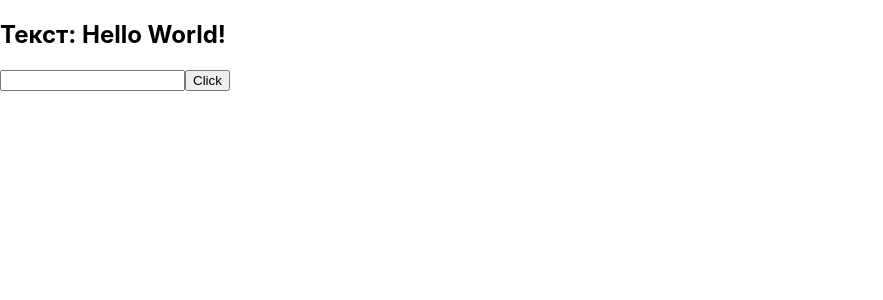
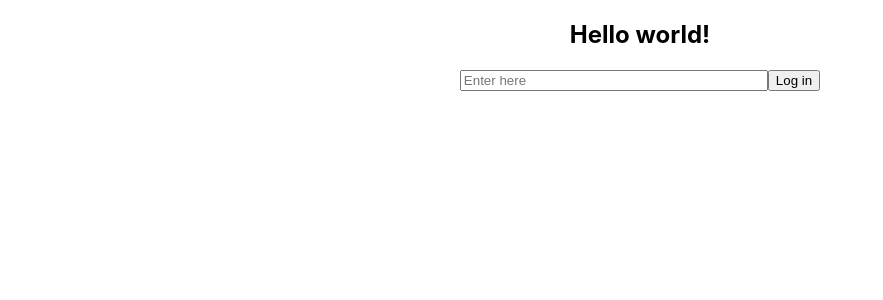
Before and after one commit to Vladimir84S/project, a React (Create React App) app in the folder 06 - Библиотека React. Базовый уровень/004 Create React App - создаем свое приложение/my-app/: page / in a window 1280 px wide. Shown: the top 300 px of the page, without its empty margins (0-883 px from the left). Built offline with nearby package versions, Linux system fonts and the light colour scheme.

Commit message:
completed 06/006 lesson

```diff
--- a/06 - Библиотека React. Базовый уровень/004 Create React App - создаем свое приложение/my-app/src/App.js
+++ b/06 - Библиотека React. Базовый уровень/004 Create React App - создаем свое приложение/my-app/src/App.js
@@ -1,10 +1,51 @@
-import logo from './logo.svg';
+// import logo from './logo.svg';
+// import React from 'react';
+import { Component } from 'react';
 import './App.css';
+
+const Header = () => {
+  return <h2>Hello world!</h2>;
+};
+
+// const Field = () => {
+//   const holder = 'Enter here';
+//   const styledField = {
+//     width: '300px',
+//   };
+//   return <input placeholder={holder} type="text" style={styledField} />;
+// };
+
+class Field extends Component {
+  render() {
+    const holder = 'Enter here';
+    const styledField = {
+      width: '300px',
+    };
+    return <input placeholder={holder} type="text" style={styledField} />;
+  }
+}
+
+function Btn() {
+  const text = 'Log in';
+  const logged = false;
+
+  // const res = () => {
+  //   return 'Log in';
+  // };
+  // const p = <p>Log in</p>;
+  // return <button>{3+4}</button>;
+
+  return <button>{logged ? 'Enter' : text}</button>;
+}
 
 function App() {
   return (
     <div className="App">
-      <header className="App-header">
+      <Header />
+      <Field />
+      <Btn />
+
+      {/* <header className="App-header">
         <img src={logo} className="App-logo" alt="logo" />
         <p>
           Edit <code>src/App.js</code> and save to reload.
@@ -17,9 +58,10 @@ function App() {
         >
           Learn React
         </a>
-      </header>
+      </header> */}
     </div>
   );
 }
 
+export { Header };
 export default App;
--- a/06 - Библиотека React. Базовый уровень/004 Create React App - создаем свое приложение/my-app/src/index.js
+++ b/06 - Библиотека React. Базовый уровень/004 Create React App - создаем свое приложение/my-app/src/index.js
@@ -2,19 +2,20 @@ import React from 'react';
 import ReactDOM from 'react-dom/client';
 import './index.css';
 import App from './App';
+import { Header } from './App';
 
 // const elem = <h2>Hello World!</h2>
 const text = 'Hello World!';
 
-const elem = (
-  <div>
-    {/* <h2>Hello World!</h2> */}
-    <h2 className="text">Текст: {text}</h2>
-    <input type="text" />
-    <label htmlFor=""></label>
-    <button tabIndex="0">Click</button>
-  </div>
-);
+// const elem = (
+//   <div>
+//     {/* <h2>Hello World!</h2> */}
+//     <h2 className="text">Текст: {text}</h2>
+//     <input type="text" />
+//     <label htmlFor=""></label>
+//     <button tabIndex="0">Click</button>
+//   </div>
+// );
 
 // const elem = React.createElement(
 //   'h2',
@@ -31,4 +32,4 @@ const elem = (
 // };
 
 const root = ReactDOM.createRoot(document.getElementById('root'));
-root.render(elem);
+root.render(<App />);
```
